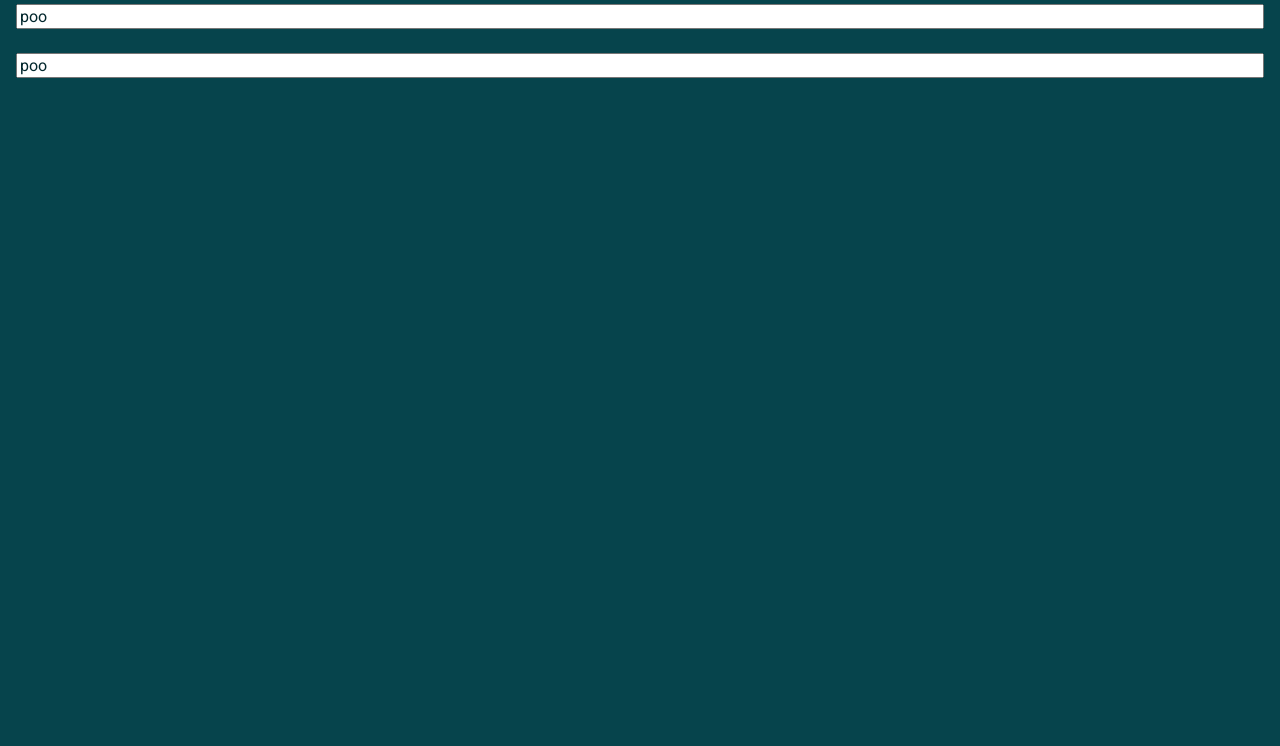
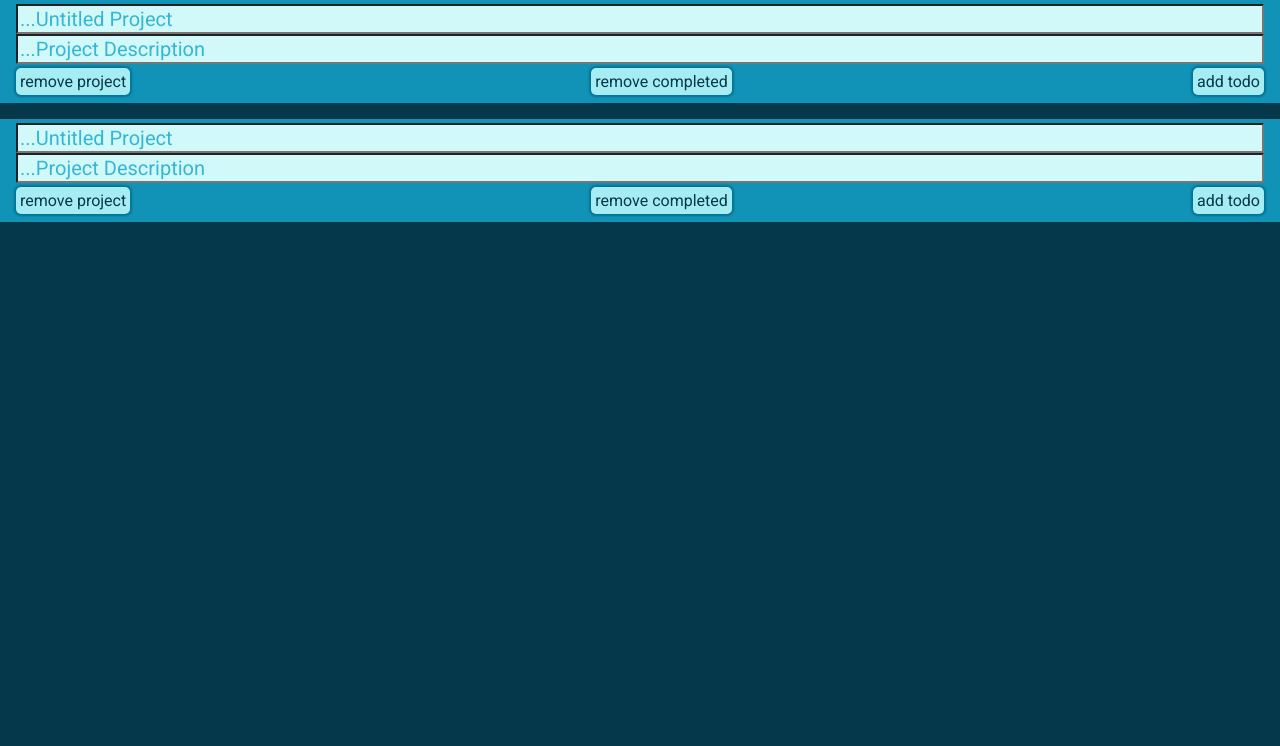
Before and after one commit to agentjesse/odin-todo-list, a website built with webpack: page src/index.html in a window 1280 px wide. Shown: the part 54-800 px from the top of the page. Built offline with nearby package versions, Linux system fonts and the light colour scheme.

Commit message:
some styling before adding todos

```diff
--- a/src/index.html
+++ b/src/index.html
@@ -12,7 +12,7 @@
 </head>
 <body>
 
-  <h1>Todo List Odin Project WIP</h1>
+  <h1>WIP: Todo List Odin Project</h1>
 
 
 </body>
--- a/src/index.js
+++ b/src/index.js
@@ -6,7 +6,7 @@ import { logToConsole as lg, tableToConsole as tb} from "./logger"; //shorthand
 //have: project ID, title, description,
 //do: store todos, create them, remove completed ones.
 const makeProject = projectID=> {
-  let title = 'Untitled Project', description = '', todoCreationID = 0;
+  let title = '...Untitled Project', description = '...Project Description', todoCreationID = 0;
   const todosArr = [];
 
   const addTodo = ()=> { //keep here and use closure.
@@ -37,13 +37,34 @@ const makeProject = projectID=> {
 
 //project rendering module
 const renderProject = project=> {
+  //make each project div with title/desc/.etc children
   const projectDiv = document.createElement('div');
-  projectDiv.className = 'project';
-  const titleInput = document.createElement('input');
-  titleInput.placeholder = 'poo';
-  projectDiv.append(titleInput);
+  projectDiv.className = 'project'; //project element identifiers
+  projectDiv.setAttribute( 'data-id', `${ project.getProjectID() }`);
+  const titleInput = document.createElement('input'); //title
+  titleInput.placeholder = `${ project.getTitle() }`;
+  const descriptionInput = document.createElement('input'); //description
+  descriptionInput.placeholder = `${ project.getDescription() }`;
+  const removeProjectBtn = document.createElement('button'); //remove project button (needs confirm)
+  removeProjectBtn.className = 'removeProjectBtn';
+  removeProjectBtn.textContent = 'remove project';
+  const removeCompletedTodosBtn = document.createElement('button'); //remove completed todos button (needs confirm)
+  removeCompletedTodosBtn.className = 'removeCompletedTodosBtn';
+  removeCompletedTodosBtn.textContent = 'remove completed';
+  const addTodoBtn = document.createElement('button'); //add todo button
+  addTodoBtn.className = 'addTodoBtn';
+  addTodoBtn.textContent = 'add todo';
+  const projectBtnsWrap = document.createElement('div'); //btns wrapper
+  projectBtnsWrap.className = 'projectBtnsWrap';
+  projectBtnsWrap.append( removeProjectBtn, removeCompletedTodosBtn, addTodoBtn );
+  const todosWrap = document.createElement('div'); //todos wrapper, append them here
+  todosWrap.className = 'todosWrap';
+
+  //fill the todos wrapper
 
 
+  //fill project and its parent
+  projectDiv.append(titleInput, descriptionInput, projectBtnsWrap, todosWrap);
   document.querySelector('body').append( projectDiv );
 }
 
--- a/src/styles.css
+++ b/src/styles.css
@@ -1,44 +1,65 @@
-/* CSS RESET: use box-sizing model; remove default margin & form typography styles; */
+/* CSS RESET: use box-sizing model; remove default margin & form typography
+styles; set buttons to display block; set base (pre UA stylesheet) font size; */
 *, *::before, *::after { box-sizing: border-box; }
 * { margin: 0; }
 input, button, textarea, select { font: inherit; }
+button { display: block; }
+:root{ font-size: 16px; }  /*chrome default*/
 /* imported google fonts examples */
 /* .roboto { font-family: "Roboto"; font-weight: 400,500; font-style: normal; } */
 /* variables---------------------------------------------------------------- */
 :root{
   --black: hsl(0, 0%, 0%);
   --white: hsl(0, 0%, 100%);
-  /* tailwind based, then hue shifted 23 degrees higher */
-  --bg950: hsl(189, 91%, 9%);
-  --bg900: hsl(187, 86%, 16%);
-  --bg800: hsl(186, 88%, 20%);
-  --bg700: hsl(186, 94%, 24%);
-  --bg600: hsl(184, 94%, 30%);
-  --mg500: hsl(183, 84%, 39%);
-  --fg400: hsl(181, 64%, 52%);
-  --fg300: hsl(179, 72%, 67%);
-  --fg200: hsl(175, 76%, 80%);
-  --fg100: hsl(172, 80%, 90%);
-  --fg50:  hsl(175, 81%, 96%);
+  /* tailwind palette based, then hue shifted */
+  --bg950: hsl(199, 91%, 9%);
+  --bg900: hsl(197, 86%, 16%);
+  --bg800: hsl(196, 88%, 20%);
+  --bg700: hsl(196, 94%, 24%);
+  --bg600: hsl(194, 94%, 30%);
+  --mg500: hsl(193, 84%, 39%);
+  --fg400: hsl(191, 64%, 52%);
+  --fg300: hsl(189, 72%, 67%);
+  --fg200: hsl(185, 76%, 80%);
+  --fg100: hsl(182, 80%, 90%);
+  --fg50:  hsl(185, 81%, 96%);
 
-  /* base font, user agent stylesheet overwrite this */
-  font-size: 16px; /*chrome default*/
 }
 
 /* main CSS */
-body{
+body {
   font-family: 'Roboto', Arial, Helvetica, sans-serif;
   font-weight: 400;
   background-color: var(--bg900);
 }
-.project{
+.project {
   margin: 1rem 0;
   padding: 0.25rem 1rem;
-  input{
+  background-color: var(--mg500);
+  input {
     width: 100%;
+    font-size: 1.25rem;
+    background-color: var(--fg100);
   }
   input::placeholder {
-    color: var(--bg950);
-    font-size: 1rem;
+    color: var(--fg400);
+  }
+  .projectBtnsWrap{
+    display: flex;
+    justify-content: space-between;
+    gap: 0.25rem;
+    button {
+      background-color: var(--fg200);
+      color: var(--bg900);
+      border-radius: 5px;
+      border-style: none;
+      padding: 0.25rem;
+      margin: 0.25rem 0;
+      box-shadow: 0 0 2px 2px var(--bg600);
+    }
+    button:hover{
+      cursor: pointer;
+      background-color: var(--fg50);
+    }
   }
 }
```
